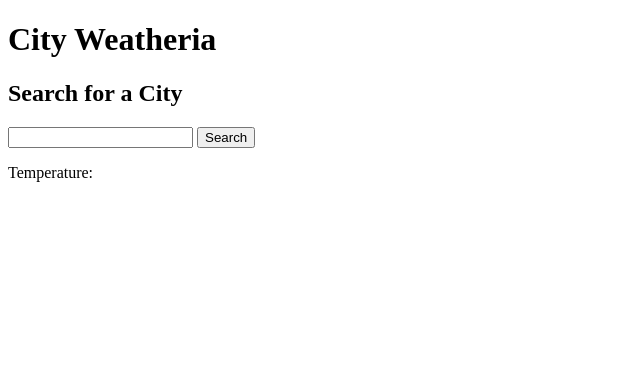
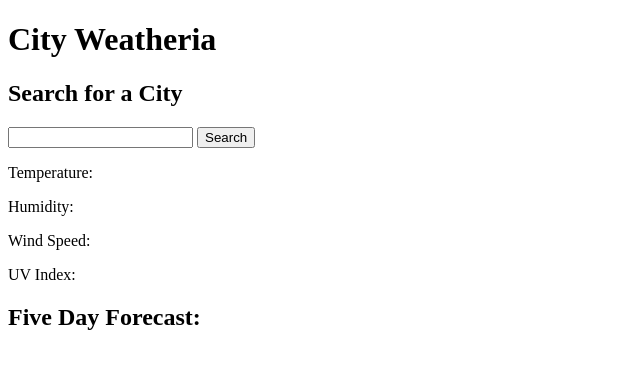
Before and after one commit to baoxng/CityWeatheria, a plain HTML site: page index.html in a window 1280 px wide. Shown: the whole page, without its empty margins (0-640 px from the left). Drawn offline with nearby package versions, Linux system fonts and the light colour scheme.

Commit message:
Added humidity, windspeed and uv index to html. Also added image folder for documentation.

```diff
--- a/index.html
+++ b/index.html
@@ -25,12 +25,20 @@
                 <div class= "row">
                     <p class= "temperature">Temperature: </p>
                 </div>
-
-
-
-
-
-
+                <div class= "row">
+                    <p class= "humidity">Humidity: </p>
+                </div>
+                <div class= "row">
+                    <p class= "windSpeed">Wind Speed: </p>
+                </div>
+                <div class= "row">
+                    <p class= "uvIndex">UV Index: </p>
+                </div>
+            <div class="fiveday container">
+                <h2>Five Day Forecast: </h2>
+                <div class="card-row">
+                </div>
+            </div>
 
         </div>
 
```
Also changed, not shown: images/skeletonpage.PNG (added).
